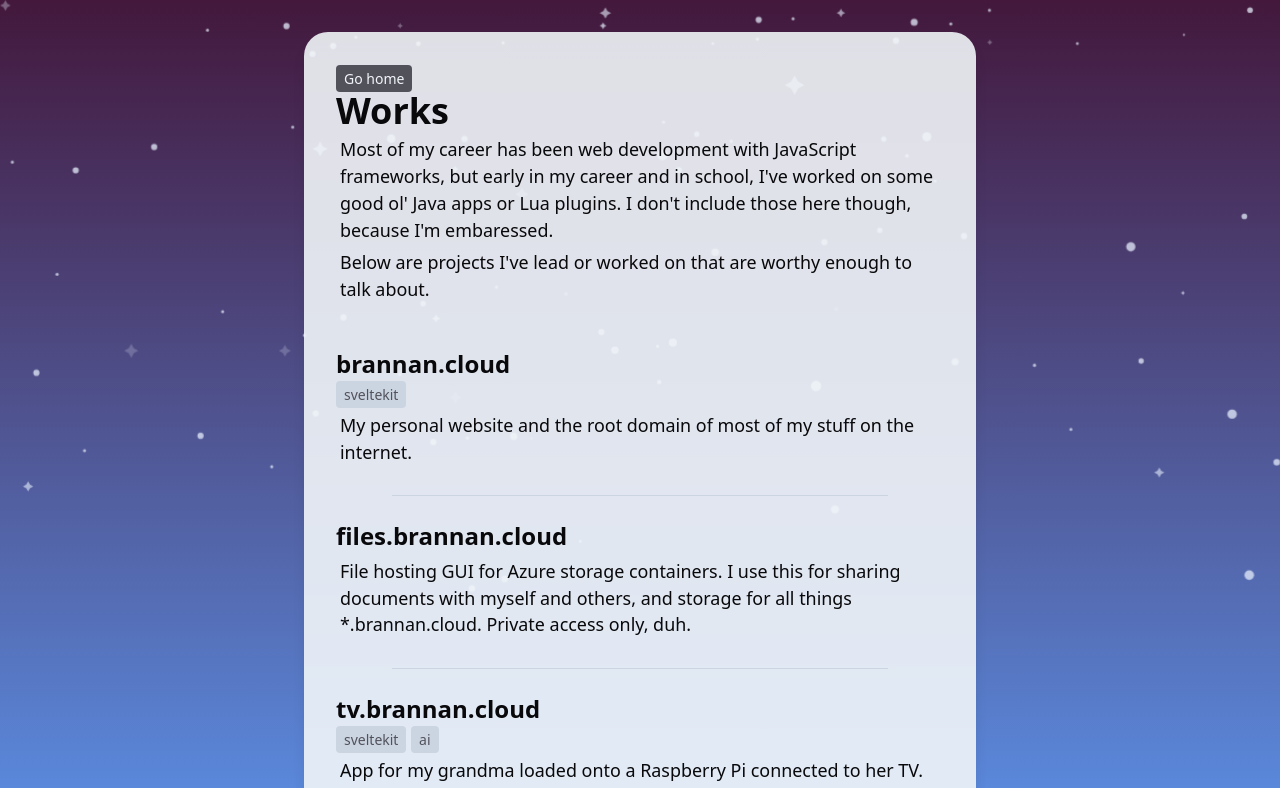
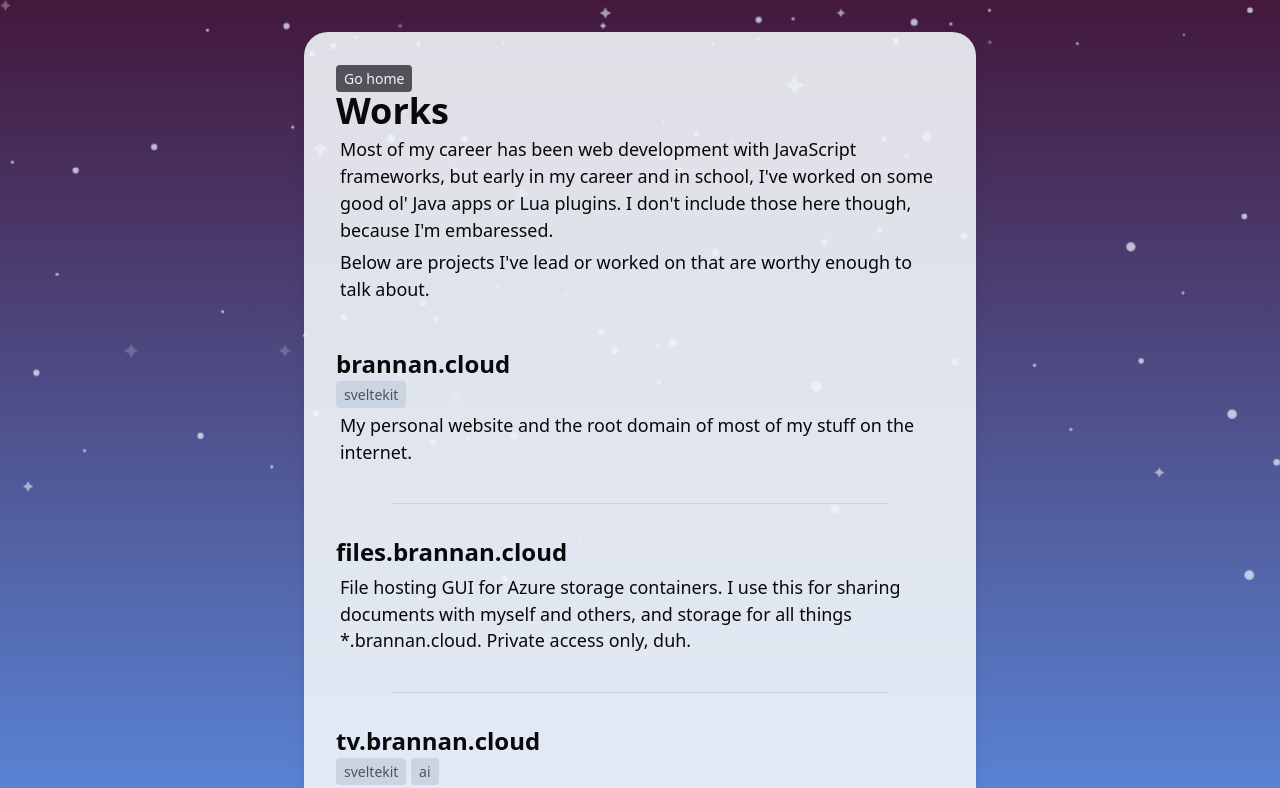
Before and after one commit to bananabrann/brannan.cloud, a SvelteKit app: page /works in a window 1280 px wide. Shown: the top 788 px of the page. Built offline with nearby package versions, Linux system fonts and the light colour scheme; some icons are missing; a web font is replaced by a local one.

Commit message:
More space in SimpleLine

```diff
--- a/src/lib/components/SimpleLine.svelte
+++ b/src/lib/components/SimpleLine.svelte
@@ -1,3 +1,3 @@
-<div class="flex justify-center my-2 mx-6 sm:mx-8 md:mx-14">
+<div class="flex justify-center my-8 mx-6 sm:mx-8 md:mx-14">
 	<div class=" bg-slate-300 w-full h-px" />
 </div>
--- a/src/routes/works/+page.svelte
+++ b/src/routes/works/+page.svelte
@@ -25,7 +25,7 @@
 
 	<div class="h-10" />
 
-	<section class="flex flex-col gap-4">
+	<section class="flex flex-col">
 		<div>
 			<div class="flex place-content-between w-full">
 				<h3>brannan.cloud</h3>
```
